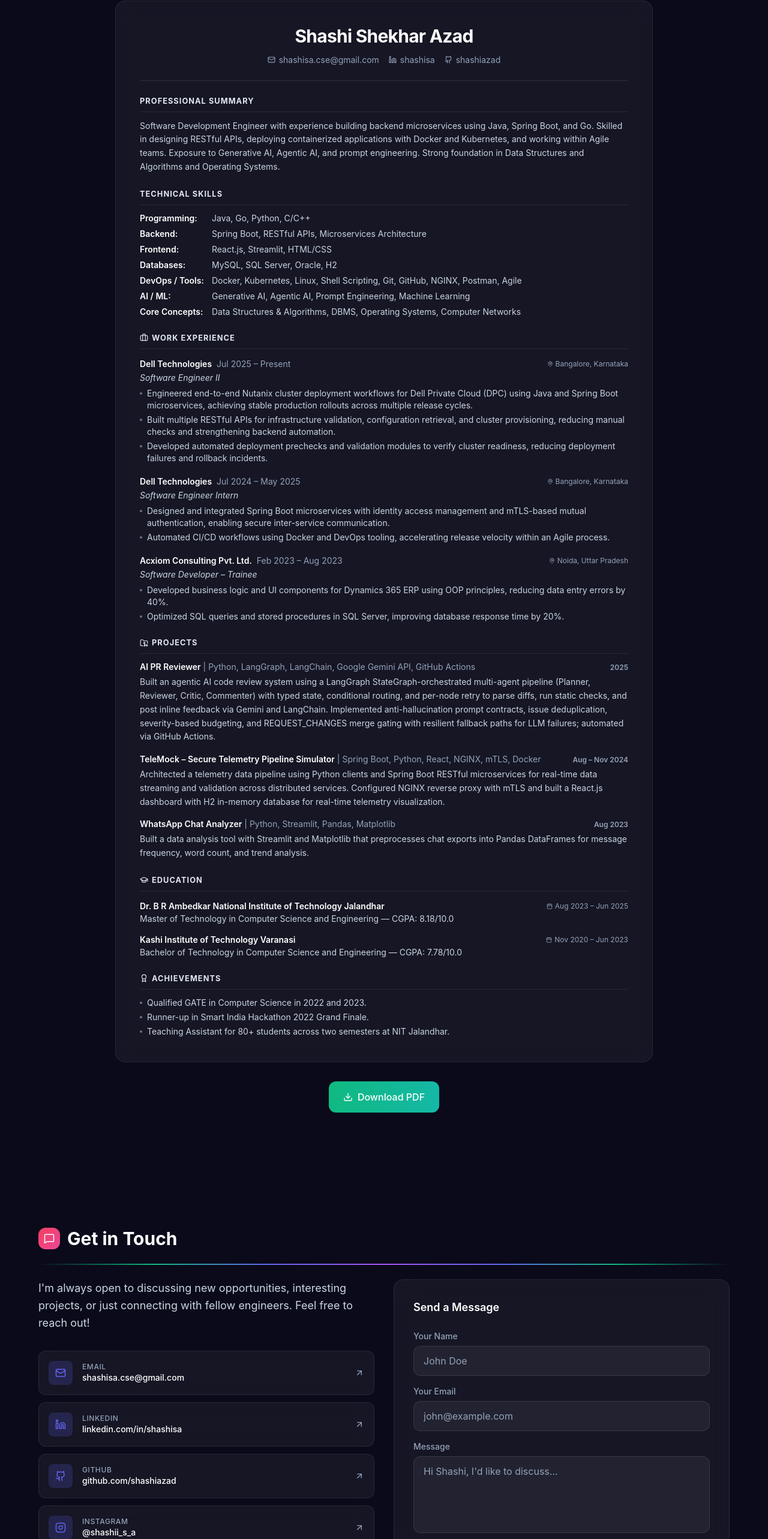
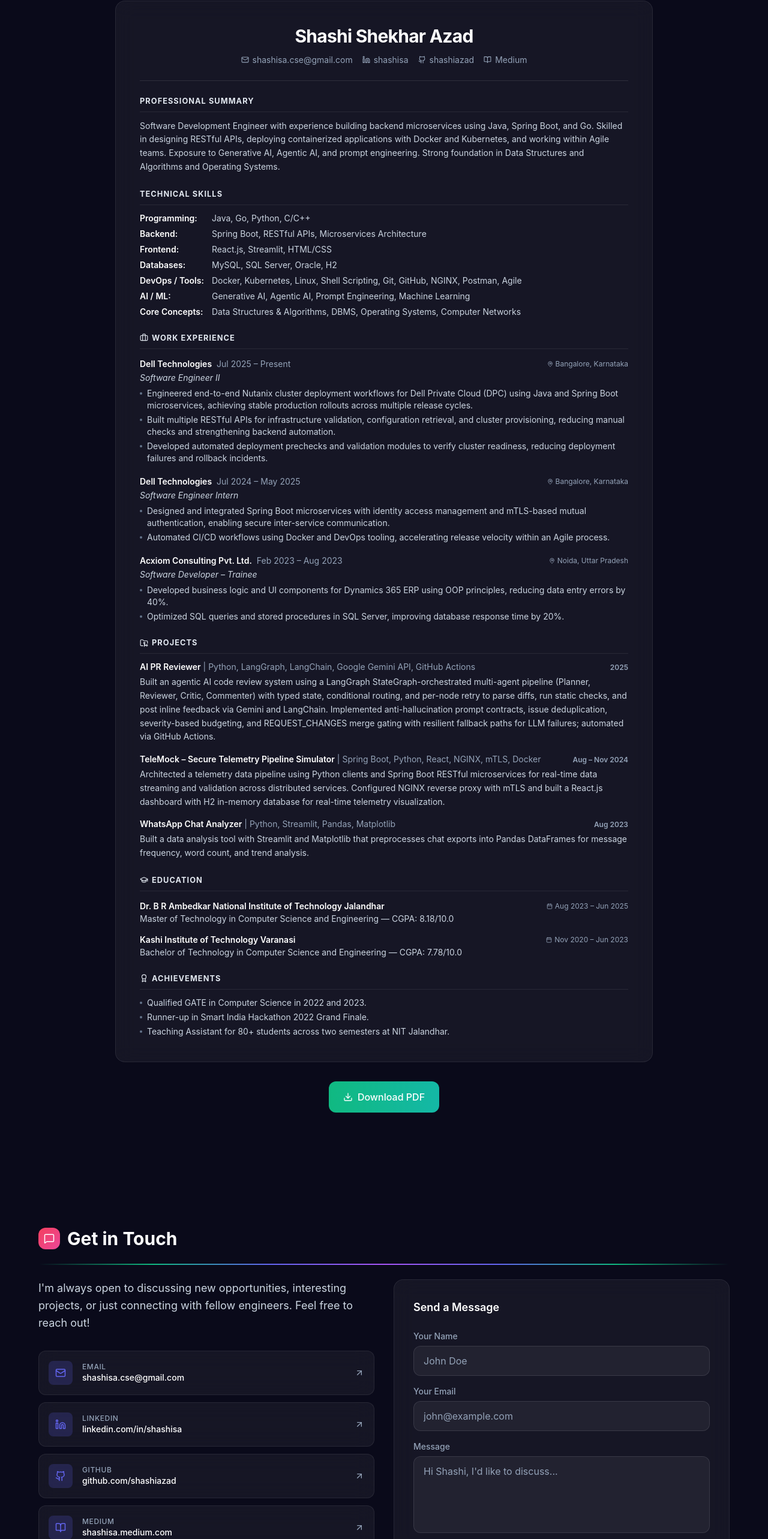
Before and after one commit to shashiazad/shashi-portfolio, a Next.js app: page / in a window 1280 px wide. Shown: the part 4399-6965 px from the top of the page at 60% size. Built offline with nearby package versions, Linux system fonts and the light colour scheme.

Commit message:
Add Medium link to portfolio - profile data, resume, footer, and contact sections

```diff
--- a/components/Contact.tsx
+++ b/components/Contact.tsx
@@ -3,7 +3,7 @@
 import { motion } from 'framer-motion';
 import Section from './Section';
 import { profile } from '@/data/profile';
-import { Mail, Github, Linkedin, Instagram, MapPin, Send, MessageSquare, ArrowUpRight } from 'lucide-react';
+import { Mail, Github, Linkedin, Instagram, MapPin, Send, MessageSquare, ArrowUpRight, BookOpen } from 'lucide-react';
 
 const socialLinks = [
   {
@@ -25,6 +25,13 @@ const socialLinks = [
     href: profile.contact.github,
     icon: <Github size={18} />,
     value: 'github.com/shashiazad',
+    external: true,
+  },
+  {
+    label: 'Medium',
+    href: profile.contact.medium,
+    icon: <BookOpen size={18} />,
+    value: 'shashisa.medium.com',
     external: true,
   },
   {
--- a/components/Footer.tsx
+++ b/components/Footer.tsx
@@ -1,11 +1,12 @@
 'use client';
 
 import { profile } from '@/data/profile';
-import { Github, Linkedin, Instagram, Mail, Heart } from 'lucide-react';
+import { Github, Linkedin, Instagram, Mail, Heart, BookOpen } from 'lucide-react';
 
 const socials = [
   { href: profile.contact.github, icon: <Github size={16} />, label: 'GitHub' },
   { href: profile.contact.linkedin, icon: <Linkedin size={16} />, label: 'LinkedIn' },
+  { href: profile.contact.medium, icon: <BookOpen size={16} />, label: 'Medium' },
   { href: profile.contact.instagram, icon: <Instagram size={16} />, label: 'Instagram' },
   { href: `mailto:${profile.contact.email}`, icon: <Mail size={16} />, label: 'Email' },
 ];
--- a/components/ResumeSection.tsx
+++ b/components/ResumeSection.tsx
@@ -2,7 +2,7 @@
 
 import Section from './Section';
 import { profile } from '@/data/profile';
-import { FileText, Download, Mail, Linkedin, Github, MapPin, Calendar, Award, GraduationCap, Briefcase, FolderGit2 } from 'lucide-react';
+import { FileText, Download, Mail, Linkedin, Github, MapPin, Calendar, Award, GraduationCap, Briefcase, FolderGit2, BookOpen } from 'lucide-react';
 
 export default function ResumeSection() {
   return (
@@ -33,6 +33,9 @@ export default function ResumeSection() {
             </a>
             <a href={profile.contact.github} target="_blank" rel="noreferrer" className="inline-flex items-center gap-1.5 hover:text-emerald-600 dark:hover:text-emerald-400 transition-colors">
               <Github size={13} /> shashiazad
+            </a>
+            <a href={profile.contact.medium} target="_blank" rel="noreferrer" className="inline-flex items-center gap-1.5 hover:text-emerald-600 dark:hover:text-emerald-400 transition-colors">
+              <BookOpen size={13} /> Medium
             </a>
           </div>
         </div>
--- a/data/profile.ts
+++ b/data/profile.ts
@@ -111,6 +111,7 @@ Combining advanced academic training in Computer Science & Engineering with hand
     github: 'https://github.com/shashiazad',
     linkedin: 'https://www.linkedin.com/in/shashisa',
     instagram: 'https://www.instagram.com/shashii_s_a',
+    medium: 'https://shashisa.medium.com/',
     codolio: "https://codolio.com/profile/shashisa",
     location: 'Dell EMC, Bangalore, Karnataka, India'
   }
```
